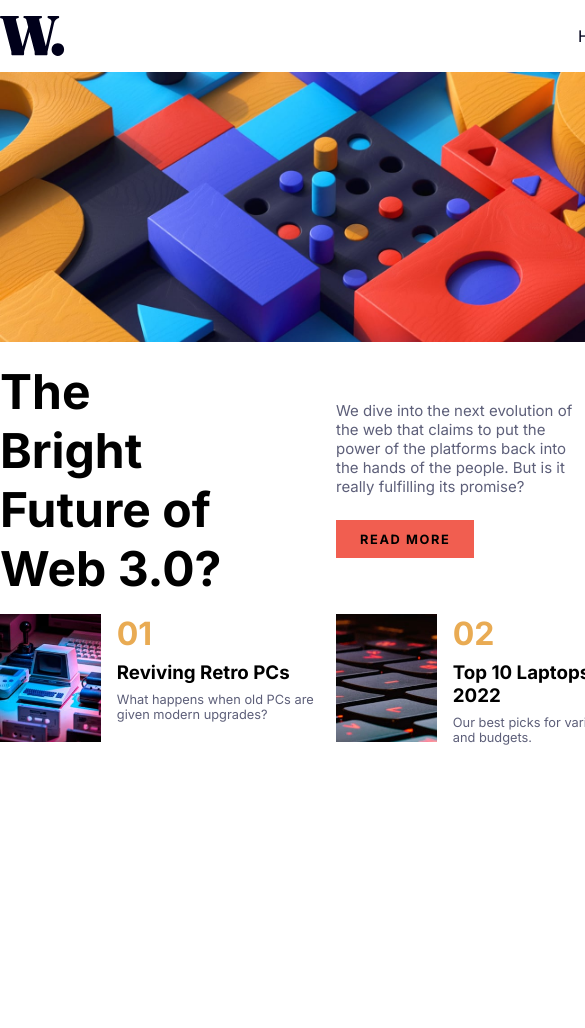
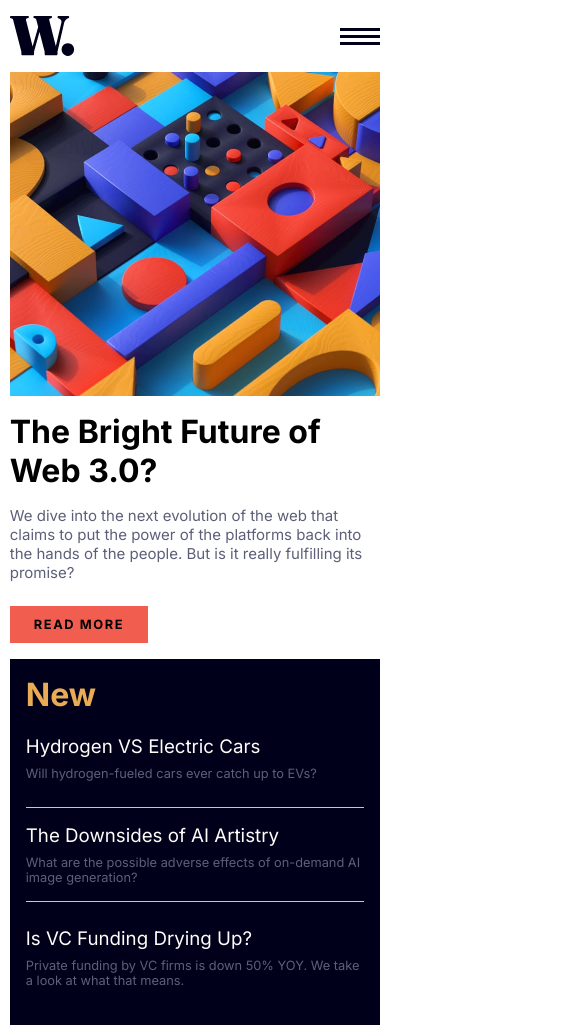
Before and after one commit to Wira-Kusuma/news-homepage-main, a plain HTML site: page index.html in a window 390 px wide. Shown: the top 1028 px of the page, 585 px wide, since content can reach past the window. Before the commit the page ends 844 px from the top, so only its background shows below. Drawn offline with Linux system fonts and the light colour scheme.

Commit message:
responsive design

```diff
--- a/index.html
+++ b/index.html
@@ -15,17 +15,28 @@
   <main>
     <header class="card1 card">
       <img src="assets/images/logo.svg" alt="">
+      <img src="assets/images/icon-menu.svg" alt="" id="burger">
       <nav>
+        <img src="assets/images/icon-menu-close.svg" alt="" id="close">
         <a href="#">Home</a>
         <a href="#">New</a>
         <a href="#">Popular</a>
         <a href="#">Trending</a>
         <a href="#">Categories</a>
       </nav>
+      <script>
+        document.getElementById("burger").addEventListener("click", function() {
+          document.querySelector("nav").classList.add("active")
+        })
+        document.getElementById("close").addEventListener("click", function() {
+          document.querySelector("nav").classList.remove("active")
+        })
+      </script>
     </header>
 
     <section class="card2 card">
-      <img src="assets/images/image-web-3-desktop.jpg" alt="">
+      <img src="assets/images/image-web-3-desktop.jpg" alt="" id="desktop">
+      <img src="assets/images/image-web-3-mobile.jpg" alt="" id="mobile">
     </section>
 
     <h1 class="card3 card">
--- a/style.css
+++ b/style.css
@@ -46,13 +46,15 @@ button:hover {
 
 body {
     width: 100%;
-    display: grid;
+    display: flex;
     place-items: center;
     padding: 1rem 0;
+    overflow-x: hidden;
 }
 
 main{
-    width: auto;
+    align-self: center;
+    max-width: 95%;
     display: grid;
     grid-template-columns: repeat(3,auto);
     grid-template-rows: repeat(4,auto);
@@ -62,6 +64,7 @@ main{
     "card3 card4 card5"
     "card6 card7 card8";
     gap: 1rem;
+    margin: auto;
 }
 
 /* header */
@@ -195,3 +198,125 @@ aside h2 {
 .card6{grid-area: card6;}
 .card7{grid-area: card7;}
 .card8{grid-area: card8;}
+
+#burger{display: none;}
+#close{display: none;}
+#mobile{display: none;}
+
+@media (max-width: 600px) {
+    #burger{display: flex;}
+    #close{display: flex;}
+    #desktop {display: none;}
+    #mobile {display: flex;}
+
+    header {
+        display: flex !important;
+        flex-direction: row !important;
+        justify-content: space-between;
+        align-items: center;
+    }
+
+    .card1 {
+        display: unset;
+    }
+
+    nav {
+        width: 60%;
+        height: 100%;
+        background-color: var(--Off-white);
+        position: absolute;
+        right: 0;
+        top: 0;
+        display: flex;
+        flex-direction: column;
+        text-align: start;
+        padding: 1rem;
+        box-shadow: 0 0 20px 0.5px var(--Dark-grayish-blue);
+        transition: ease-in-out 0.3s;
+        opacity: 0;
+        transform: translateX(200px);
+        pointer-events: none;
+    }
+
+    nav a {
+        margin: 0.2rem 0;
+    }
+
+    #burger {
+        align-self: center;
+    }
+
+    nav.active {
+        opacity: 1;
+        transform: translate(0);
+        pointer-events: all;
+    }
+
+    nav img {
+        width: fit-content;
+        align-self: end;
+        margin-bottom: 1rem;
+        cursor: pointer;
+    }
+
+    main {
+        grid-template-columns: 1fr;
+        grid-template-rows: auto;
+        grid-template-areas:
+            "card1"
+            "card2"
+            "card3"
+            "card4"
+            "card5"
+            "card6"
+            "card7"
+            "card8";
+        gap: 1rem;
+        width: 95%;
+    }
+
+    header {
+        flex-direction: column;
+        gap: 1rem;
+        align-items: flex-start;
+    }
+
+    nav {
+        gap: 1rem;
+        flex-wrap: wrap;
+    }
+
+    .card2 img {
+        width: 100%;
+        height: auto;
+    }
+
+    .card3,
+    .card4,
+    aside,
+    .card6,
+    .card7,
+    .card8 {
+        width: 100%;
+        min-width: 0;
+    }
+
+    .card6 img,
+    .card7 img,
+    .card8 img {
+        width: 5rem;
+        height: 5rem;
+    }
+
+    h1 {
+        font-size: 2rem;
+    }
+
+    aside h2 {
+        font-size: 2rem;
+    }
+
+    .no {
+        font-size: 1.2rem;
+    }
+}
```
